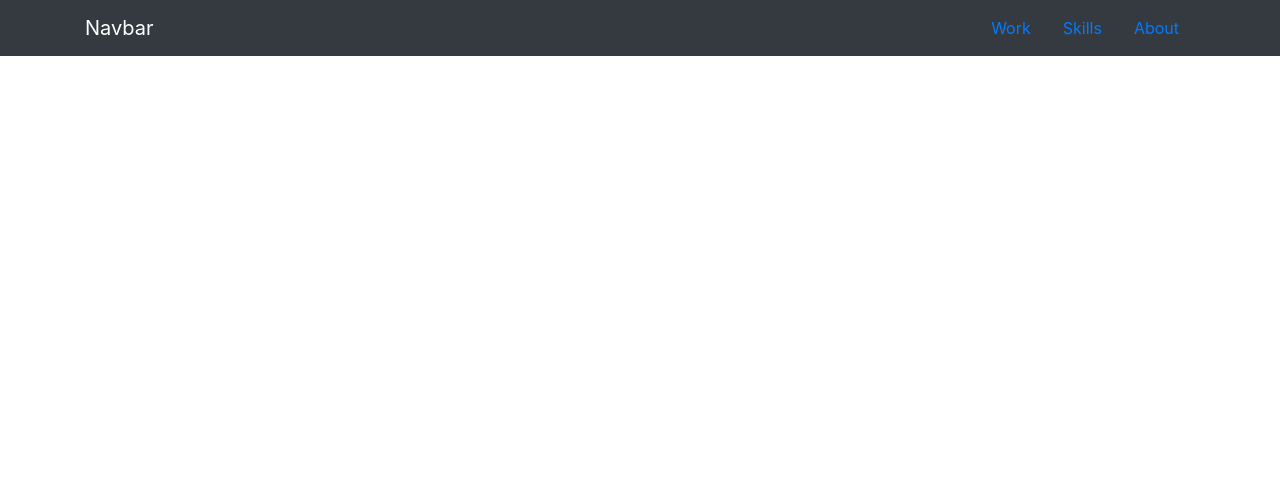
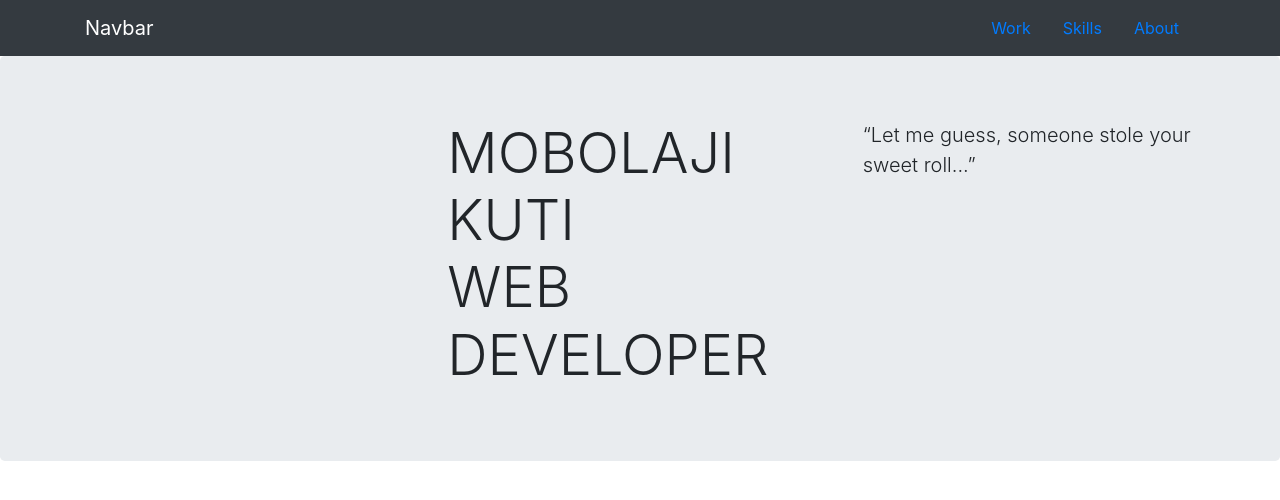
Before and after one commit to maokuti/Bootstrap-Portfolio, a plain HTML site: page index.html in a window 1280 px wide. Drawn offline with nearby package versions, Linux system fonts and the light colour scheme; a web font is replaced by a local one.

Commit message:
Added Hero Section

```diff
--- a/index.html
+++ b/index.html
@@ -36,6 +36,24 @@
 
     <!-- Hero Section -->
 
+    <header>
+        <div class="jumbotron">
+           <div class="row">
+                <div class="col-sm-1 col-md-2 col-lg-4"></div>
+                <div class="col-sm-1 col-md-2 col-lg-4">
+                    <h1 class="display-4">
+                            MOBOLAJI KUTI
+                        <br>WEB DEVELOPER
+                    </h1>
+                </div>
+                <div class="col-sm-1 col-md-2 col-lg-4">
+                    <p class="lead"><q>Let me guess, someone stole your sweet roll...</q></p>
+                </div>
+                <div class="col-sm-1 col-md-2 col-lg-4"></div>
+            </div>
+        </div>
+    </header>
+
     <!-- Work Section -->
 
     <!-- Skills Section -->
```
